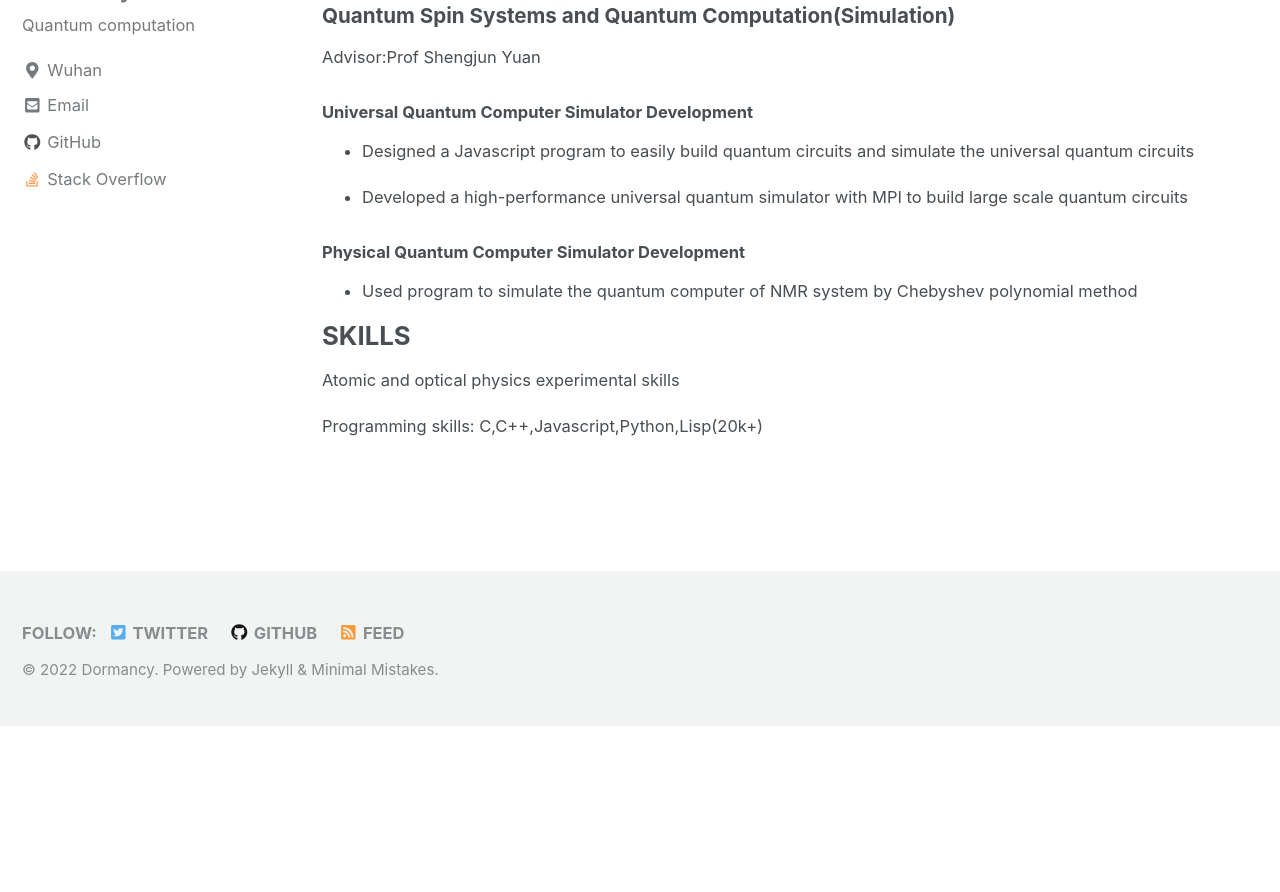
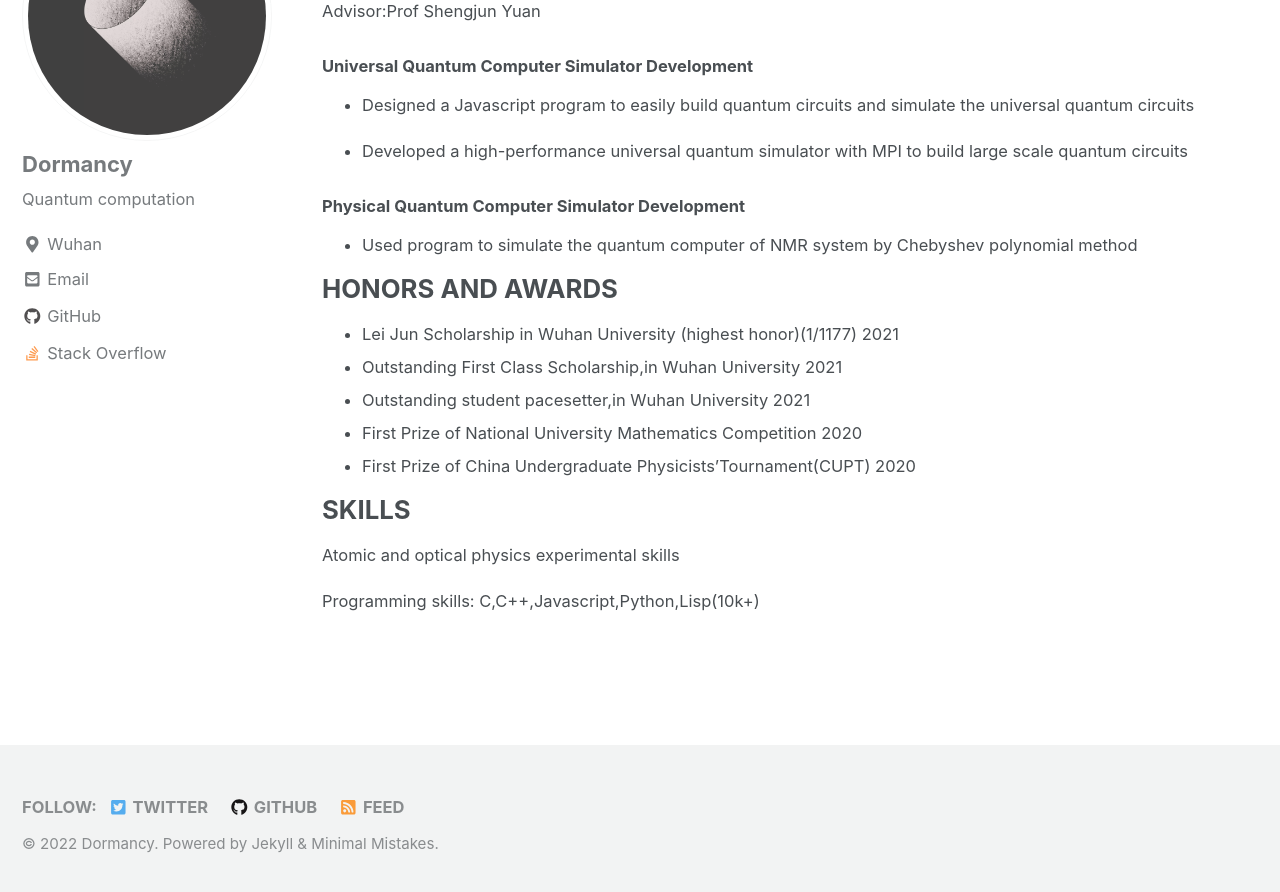
Before and after one commit to ElonDormancy/Homepage, a Jekyll site: the page built from _pages/cv.md, in a window 1280 px wide and 900 px high, scrolled down 1078 px. Shown: the top 892 px of the window. Built offline with Jekyll 4.4.1, drawn with Linux system fonts in a browser that asks for light colours; nearby versions of some CDN libraries; a file with an impossible date is left out; before the commit the page ends 1803 px from its top, so only the background shows below that; some of the changed text lies outside the part shown.

Commit message:
update cv

```diff
--- a/_pages/cv.md
+++ b/_pages/cv.md
@@ -72,8 +70,17 @@ Advisor:Prof Shengjun Yuan
 
 + Used program to simulate the quantum computer of NMR system by Chebyshev polynomial method
 
+
+# HONORS AND AWARDS
+
++ Lei Jun Scholarship in Wuhan University (highest honor)(1/1177)         2021
++ Outstanding First Class Scholarship,in Wuhan University                 2021
++ Outstanding student pacesetter,in Wuhan University                      2021
++ First Prize of National University Mathematics Competition              2020
++ First Prize of China Undergraduate Physicists'Tournament(CUPT)          2020
+
 # SKILLS
 
 Atomic and optical physics experimental skills
 
-Programming skills: C,C++,Javascript,Python,Lisp(20k+)
+Programming skills: C,C++,Javascript,Python,Lisp(10k+)
```
Also changed, not shown: other parts of _pages/cv.md (+2 -4 lines).
